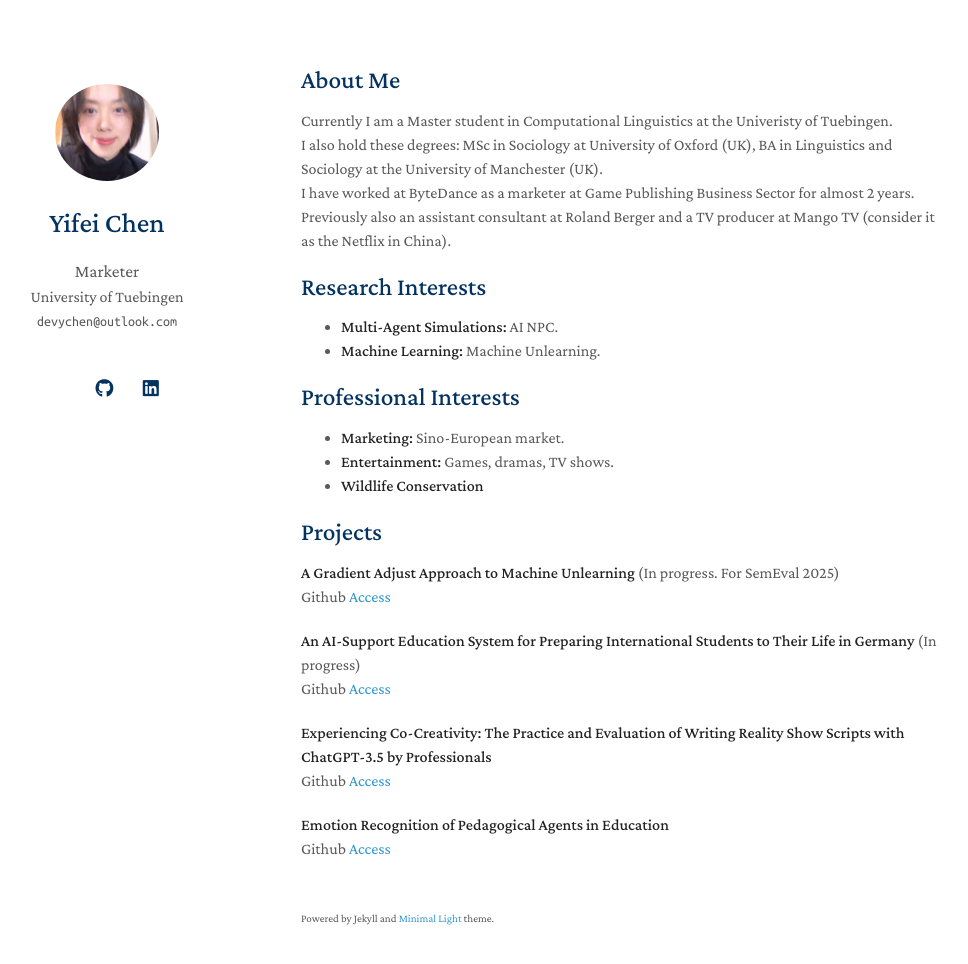
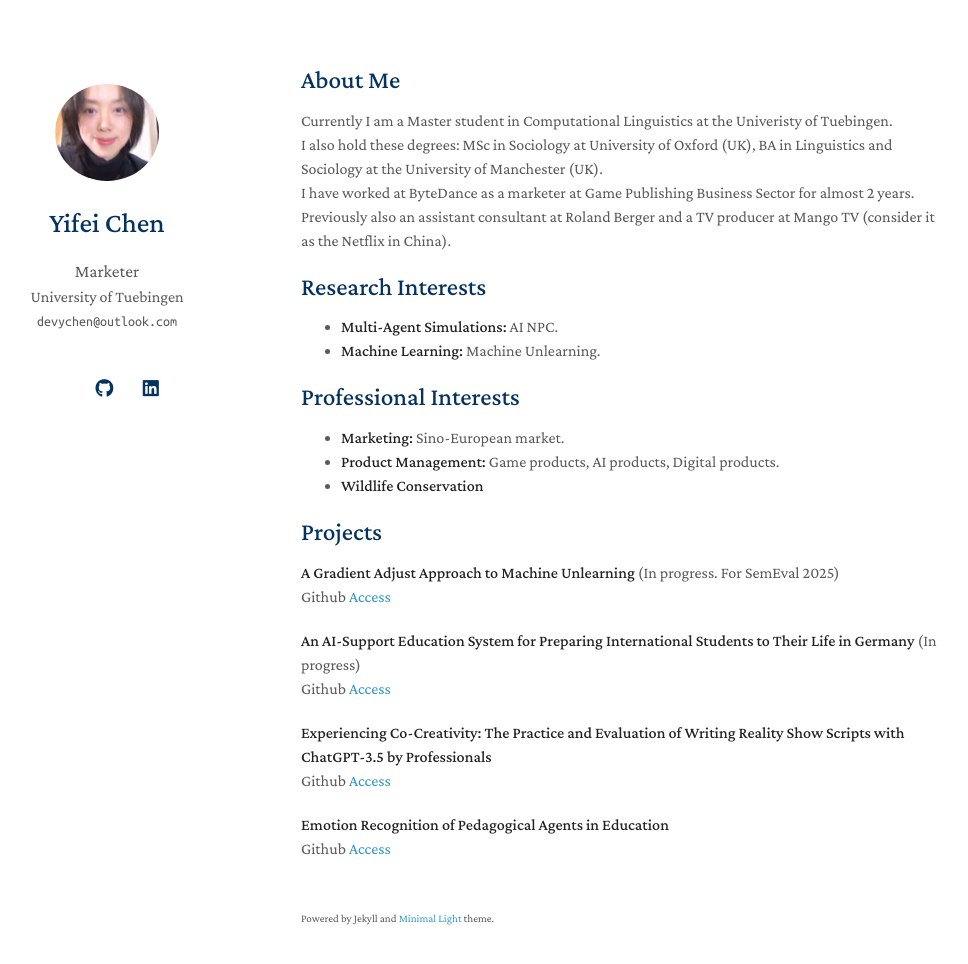
Before and after one commit to devychen/devychen.github.io, a Jekyll site: the page built from index.md, in a window 1280 px wide and 999 px high. Shown: the top 964 px of the window, without its empty margins (169-1137 px from the left). Built offline with Jekyll 4.4.1, drawn with Linux system fonts in a browser that asks for light colours; a style sheet for code colours, icons or effects is not loaded; our own code applies the rules of GitHub Pages for plain Markdown files.

Commit message:
Update index.md

```diff
--- a/index.md
+++ b/index.md
@@ -16,7 +16,7 @@ I have worked at ByteDance as a marketer at Game Publishing Business Sector for
 ## Professional Interests
 
 - **Marketing:** Sino-European market.
-- **Entertainment:** Games, dramas, TV shows.
+- **Product Management:** Game products, AI products, Digital products.
 - **Wildlife Conservation**
 
 ## Projects
```
